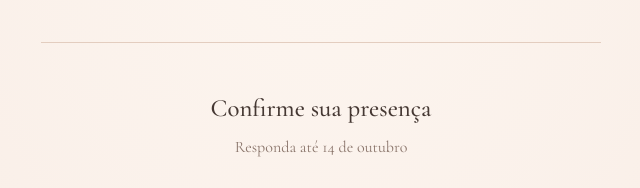
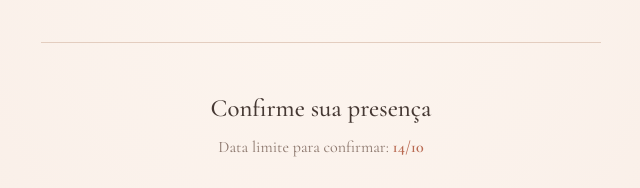
Before and after one commit to FlavioGomesMenezesPorto/BatizadoFlorence, a website: page index.html in a window 1280 px wide. Shown: the part 901-1089 px from the top of the page, 319-959 px from the left. Drawn offline with nearby package versions, Linux system fonts and the light colour scheme.

Commit message:
Deixa a data limite de confirmação mais clara e em destaque
Co-Authored-By: Claude Sonnet 5 <noreply@anthropic.com>

```diff
--- a/index.html
+++ b/index.html
@@ -55,6 +55,7 @@
 
   h2{font-size:1.55rem;font-weight:500;text-align:center;margin:0 0 .3rem;color:var(--tinta)}
   .prazo{text-align:center;color:var(--tinta-suave);font-size:1rem;margin:0 0 1.9rem}
+  .prazo strong{color:var(--terra);font-weight:600}
 
   label{display:block;margin-bottom:1.15rem}
   .rotulo{display:block;font-size:1rem;color:var(--tinta);margin-bottom:.35rem}
@@ -174,7 +175,7 @@
 
   <div id="area-formulario">
     <h2>Confirme sua presença</h2>
-    <p class="prazo" id="texto-prazo">Responda até 14 de outubro</p>
+    <p class="prazo" id="texto-prazo">Data limite para confirmar: <strong>14/10</strong></p>
 
     <form id="formulario" novalidate>
       <label>
@@ -404,7 +405,7 @@
 
   (async function iniciar(){
     if(foraDoPrazo()){
-      $("texto-prazo").textContent = "O prazo era 14 de outubro, mas ainda dá para avisar.";
+      $("texto-prazo").innerHTML = "A data limite era <strong>14/10</strong>, mas ainda dá para avisar.";
     }
 
     var meuIdSalvo = null;
```
